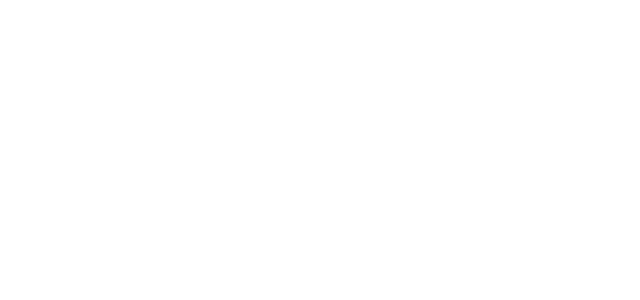
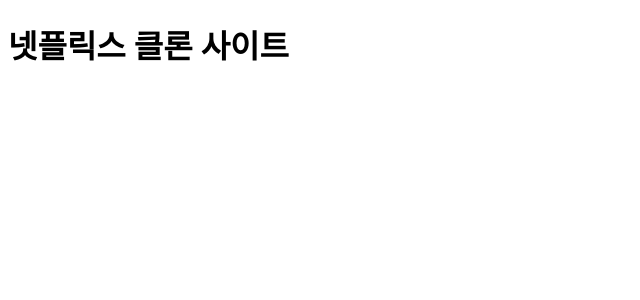
Before and after one commit to iamsossem/netflix_clone, a React (Create React App) app: page / in a window 1280 px wide. Shown: the top 300 px of the page, without its empty margins (0-640 px from the left). Built offline with nearby package versions, Linux system fonts and the light colour scheme.

Commit message:
update test

```diff
--- a/src/App.js
+++ b/src/App.js
@@ -3,7 +3,7 @@
 const App = () => {
   return (
     <div>
-
+      <h1>넷플릭스 클론 사이트</h1>
     </div>
   );
 };
```
